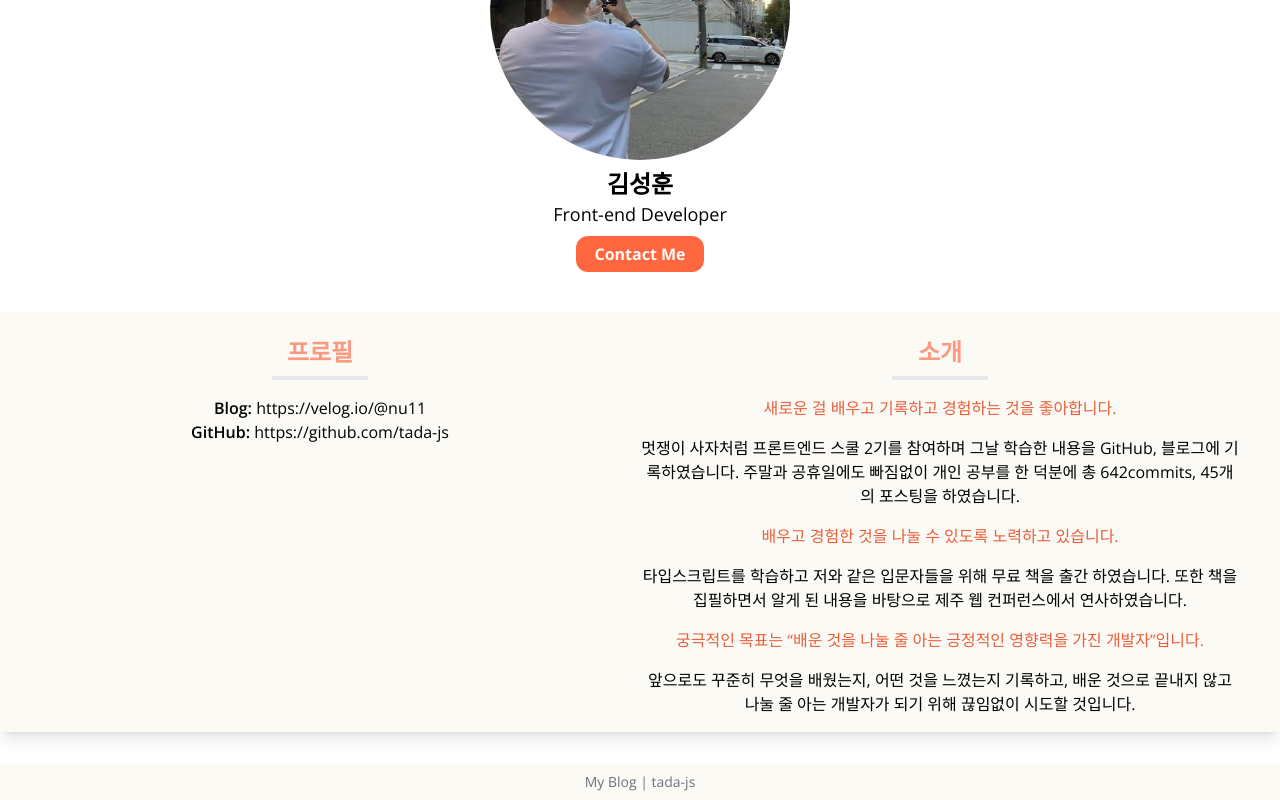
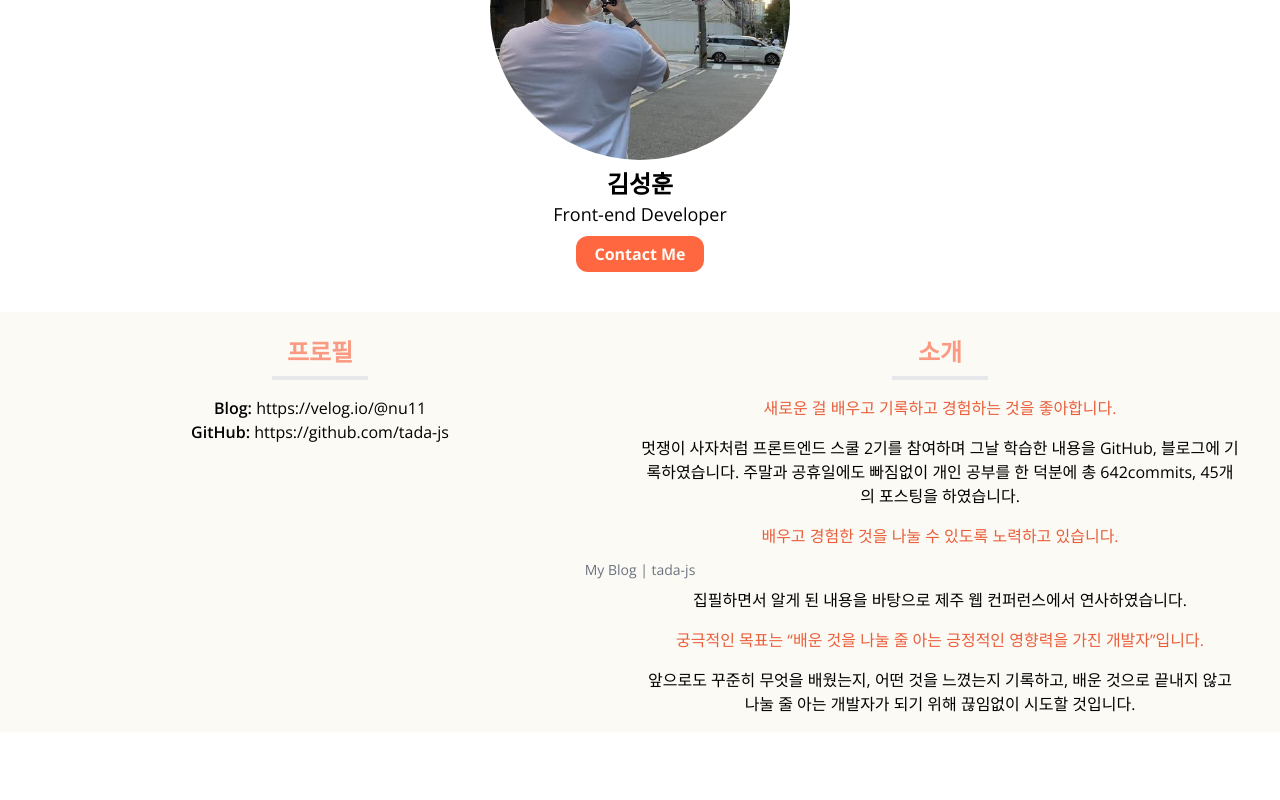
Before and after one commit to tada-js/nextjs-13-blog, a Next.js app: page /about in a window 1280 px wide. Shown: the part 248-1048 px from the top of the page. After the commit the page ends 980 px from the top, so only its background shows below. Built offline with nearby package versions, Linux system fonts and the light colour scheme.

Commit message:
Style : app page -> post 사이즈

```diff
--- a/src/app/layout.tsx
+++ b/src/app/layout.tsx
@@ -23,12 +23,13 @@ export default function RootLayout({
 }) {
   return (
     <html lang="en" className={openSans.className}>
-      <body className="mx-auto flex w-full flex-col">
-        <div className="mx-auto w-full max-w-screen-2xl">
+      <body className="flex flex-col">
+        <div className="mx-auto h-full w-full max-w-screen-2xl">
           <Header />
           <main className="grow">{children}</main>
         </div>
-        <div className="w-full -bg--sub-color">
+
+        <div className="-bg--sub-color">
           <Footer />
         </div>
       </body>
--- a/src/components/PostCard.tsx
+++ b/src/components/PostCard.tsx
@@ -11,7 +11,7 @@ const PostCard = ({
 }: Props) => {
   return (
     <Link href={`/posts/${path}`}>
-      <article className="overflow-hidden rounded-md shadow-md">
+      <article className="overflow-hidden rounded-md shadow-md hover:shadow-xl">
         <div className="relative h-[200px] w-full">
           <Image
             className="max-h-64 w-full max-w-sm object-cover"
@@ -22,7 +22,7 @@ const PostCard = ({
         </div>
         <div className="flex flex-col items-center p-4">
           <time className="self-end text-gray-400">{date.toString()}</time>
-          <h3 className="text-lg font-semibold">{title}</h3>
+          <h3 className="w-full truncate text-lg font-semibold">{title}</h3>
           <p className="w-full truncate text-center">{description}</p>
           <span className="my-2 rounded-lg bg-orange-200 px-2 text-sm">
             {category}
```
